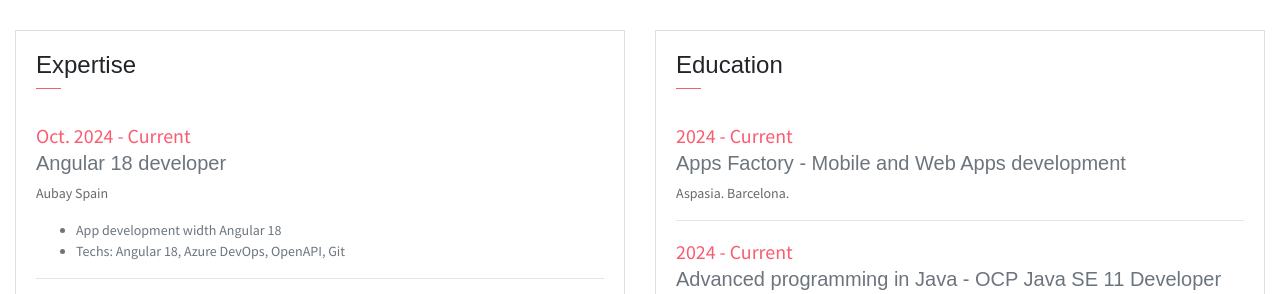
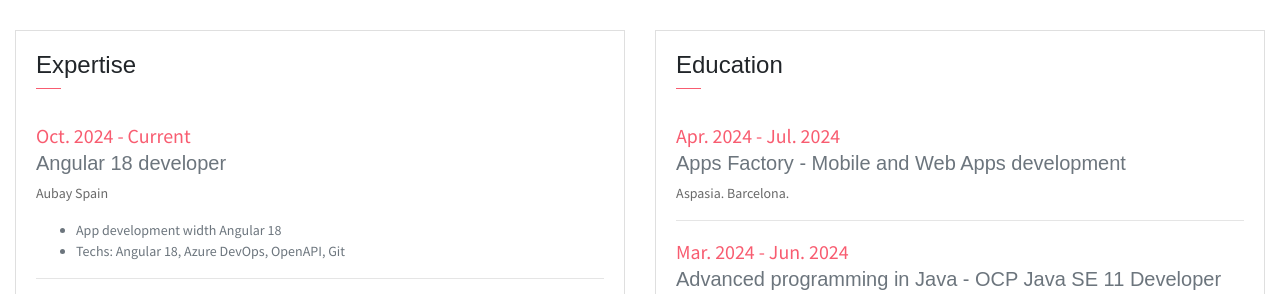
Before and after one commit to sergiorey23/sergiorey23.github.io, a website: page index.html in a window 1280 px wide. Shown: the part 1280-1574 px from the top of the page. Drawn offline with Linux system fonts and the light colour scheme; some packages are replaced by stand-ins of ours.

Commit message:
Update index.html

```diff
--- a/index.html
+++ b/index.html
@@ -242,11 +242,11 @@
                                 </div>
                             </div>
                             <div class="card-body">
-                                <h7 class="title text-danger">2024 - Current</h7>
+                                <h7 class="title text-danger">Apr. 2024 - Jul. 2024</h7>
                                 <h5>Apps Factory - Mobile and Web Apps development</h5>
                                 <p class="subtitle">Aspasia. Barcelona.</p>
                                 <hr />
-                                <h7 class="title text-danger">2024 - Current</h7>
+                                <h7 class="title text-danger">Mar. 2024 - Jun. 2024</h7>
                                 <h5>Advanced programming in Java - OCP Java SE 11 Developer certification</h5>
                                 <p class="subtitle">PUE. Barcelona.</p>
                                 <hr />
```
